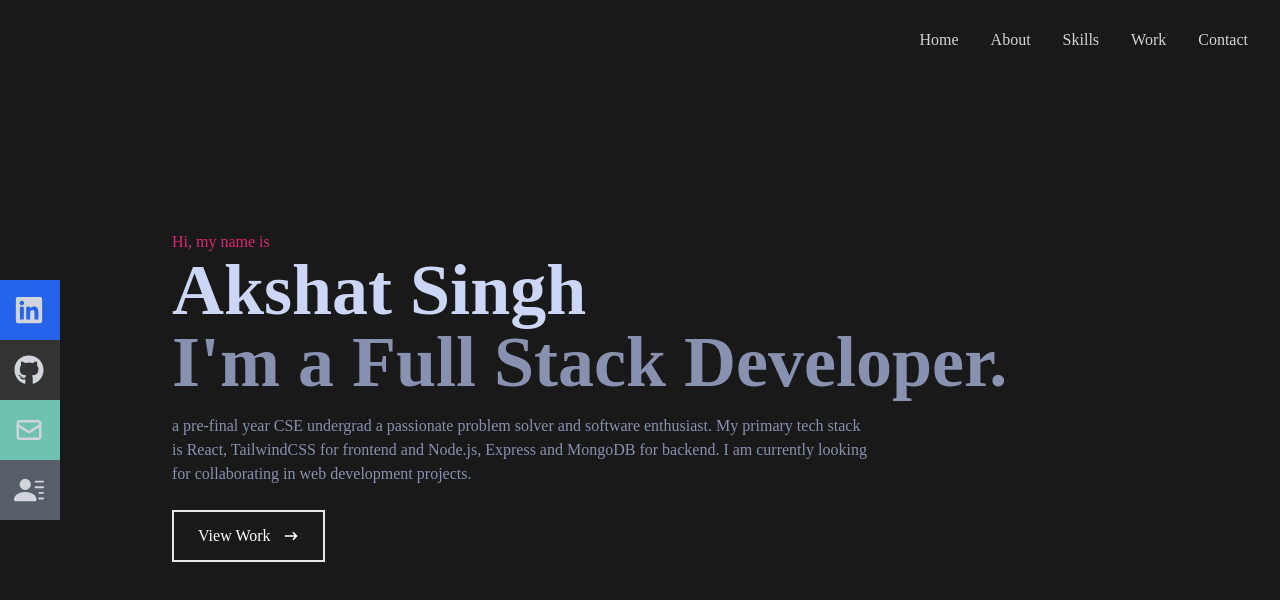
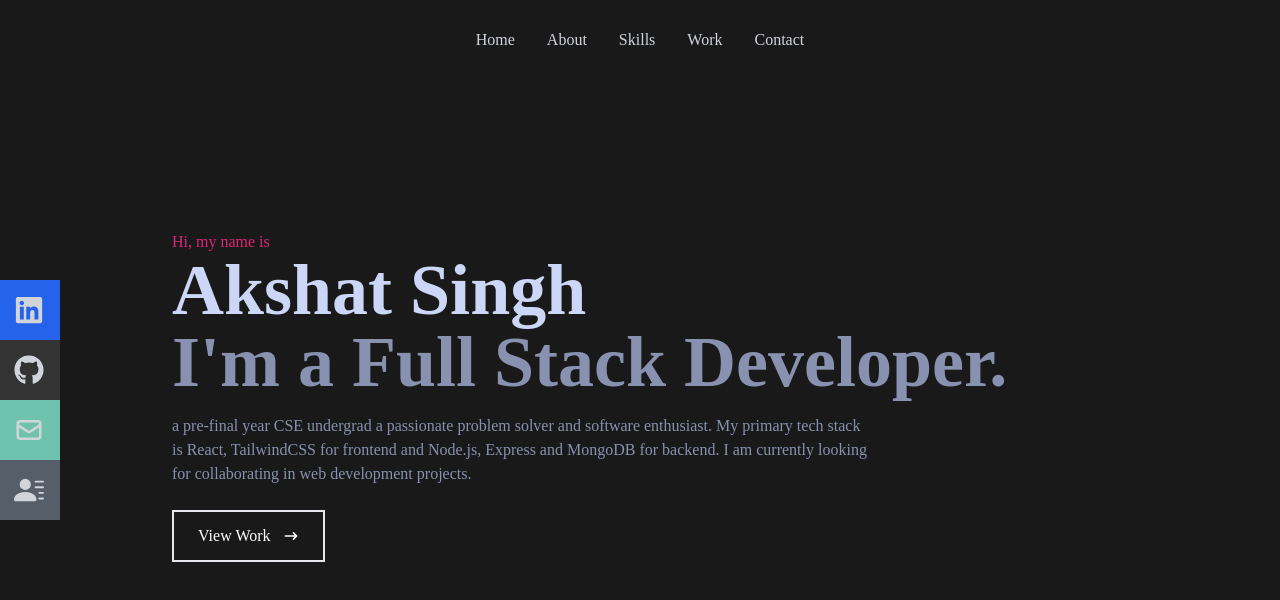
Before and after one commit to abhi-yo/Portfolio, a React (Create React App) app: page / in a window 1280 px wide. Shown: the top 600 px of the page. Built offline with nearby package versions, Linux system fonts and the light colour scheme.

Commit message:
:sparkles: add changes

```diff
--- a/src/components/Navbar.jsx
+++ b/src/components/Navbar.jsx
@@ -14,8 +14,7 @@ const Navbar = () => {
   };
 
   return (
-    <div className="fixed w-full h-[80px] flex justify-between items-center px-4 bg-[#191919] text-gray-300">
-      <div style={logoStyle}></div> {/* Placeholder for the logo */}
+    <div className="fixed w-full h-[80px] flex justify-center items-center px-4 bg-[#191919] text-gray-300">
       {/* menu */}
       <ul className="hidden md:flex">
         <li>
```
Also changed, not shown: src/assets/logo.png (added), src/components/Image-removebg-preview 2.jpg (deleted).
